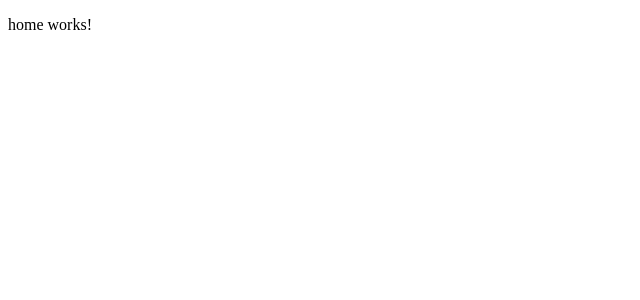
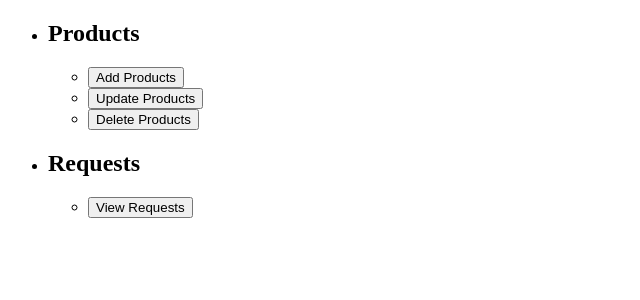
Before and after one commit to alexsoe28/MeanStack-Group14-CapstoneProject, an Angular app in the folder FrontEnd/Online-Groceries-frontend/: page /admin/home in a window 1280 px wide. Shown: the top 300 px of the page, without its empty margins (0-640 px from the left). Built offline with nearby package versions, Linux system fonts and the light colour scheme.

Commit message:
working routing outlet for admin home

```diff
--- a/FrontEnd/Online-Groceries-frontend/src/app/components/admin/home/home.component.html
+++ b/FrontEnd/Online-Groceries-frontend/src/app/components/admin/home/home.component.html
@@ -1 +1,14 @@
-<p>home works!</p>
+<section>
+	<ul *ngFor="let group of homeDirectory">
+		<li>
+			<h1>{{group.title}}</h1>
+			<ul *ngFor="let item of group.items">
+				<li><button [routerLink]="[{outlets: {adminHome: [item.routerLink]}}]">{{item.title}}</button></li>
+			</ul>
+		</li>
+	</ul>
+</section>
+
+<section>
+	<router-outlet name="adminHome"></router-outlet>
+</section>
--- a/FrontEnd/Online-Groceries-frontend/src/app/components/admin/home/home.component.ts
+++ b/FrontEnd/Online-Groceries-frontend/src/app/components/admin/home/home.component.ts
@@ -7,6 +7,23 @@ import { Component, OnInit } from '@angular/core';
 })
 export class HomeComponent implements OnInit {
 
+	homeDirectory = [
+		{
+			title: "Products",
+			items: [
+				{title: "Add Products", routerLink: "addProducts"},
+				{title: "Update Products", routerLink: "updateProducts"},
+				{title: "Delete Products", routerLink: "deleteProducts"},
+			]
+		},
+		{
+			title: "Requests",
+			items: [
+				{title: "View Requests", routerLink: "addProducts"},
+			]
+		},
+	]
+
 	constructor() { }
 
 	ngOnInit(): void {
```
Also changed, not shown: FrontEnd/Online-Groceries-frontend/src/app/app-routing.module.ts (+11 -1 lines). Lines whose indentation alone changed are shown as unchanged.
